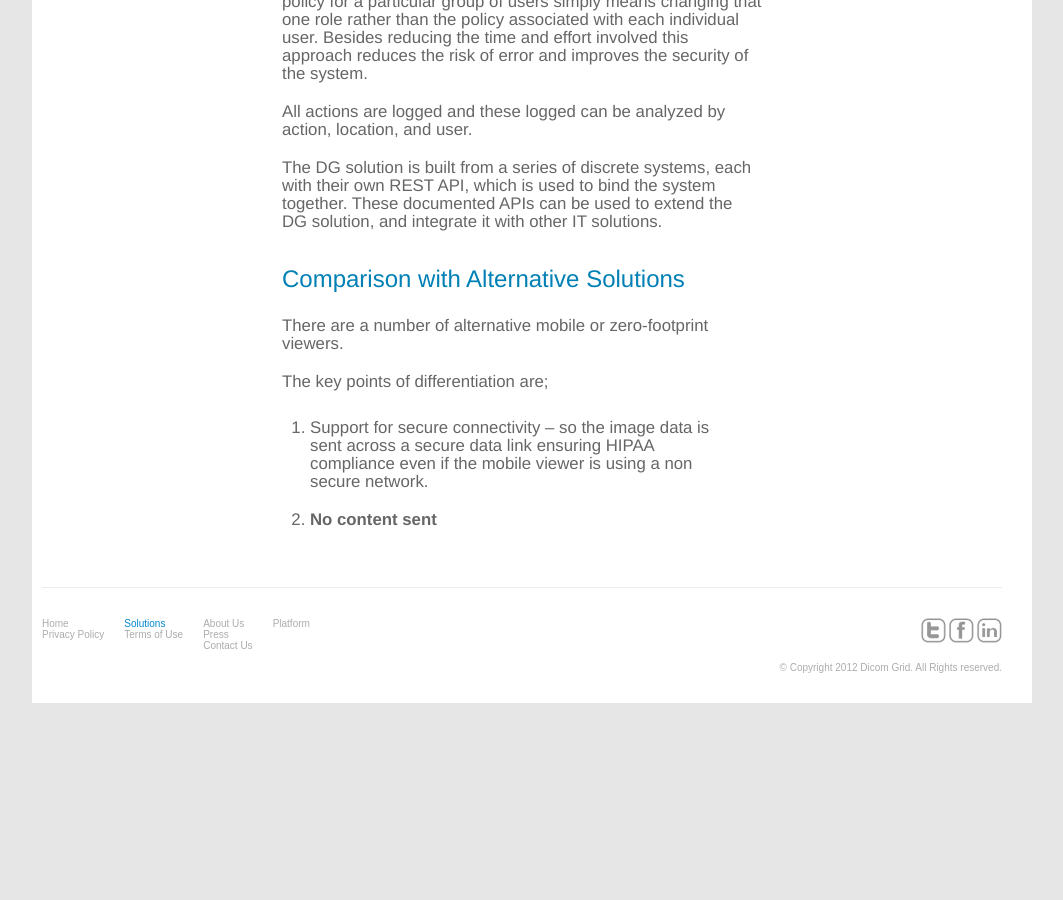
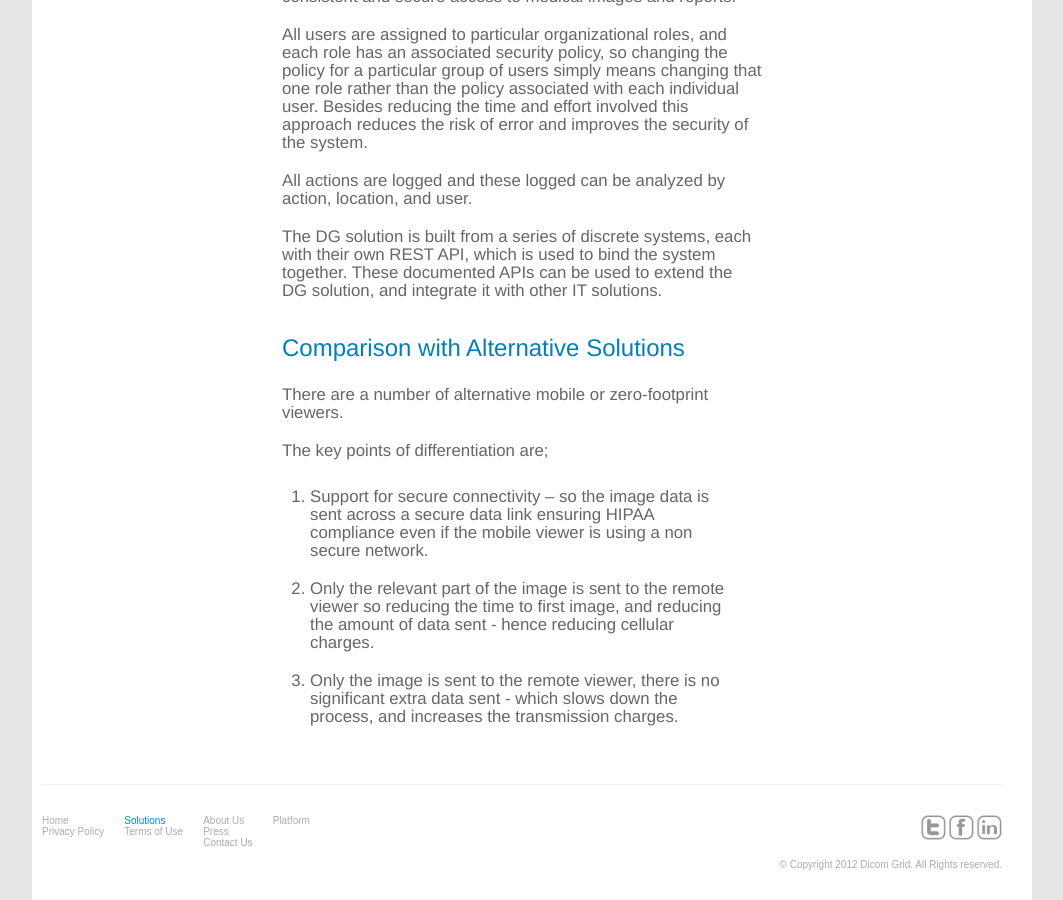
Before and after one commit to kevinold/dg-jekyll, a Jekyll site: the page built from solutions/dg-mobile.html, in a window 1280 px wide and 900 px high, scrolled down 1958 px. Shown: the whole window, without its empty margins (108-1171 px from the left). Built offline with Jekyll 4.4.1, drawn with Linux system fonts in a browser that asks for light colours; Markdown is read by kramdown in place of the engine named in the settings; before the commit the page ends 2661 px from its top, so only the background shows below that; some of the changed text lies outside the part shown.

Commit message:
dg mobile edits

```diff
--- a/solutions/dg-mobile.html
+++ b/solutions/dg-mobile.html
@@ -16,7 +18,9 @@
 
 <p>Equally the unified security model ensures a consistently secure access to the patient data.</p>
 
-<h2 id='workflow_and_quality_assurance'>Workflow and Quality Assurance</h2>
+<h2 id='fetures_and_benefits'>Features and Benefits</h2>
+
+<h3 id='workflow_and_quality_assurance'>Workflow and Quality Assurance</h3>
 
 <p>Mobile Image viewing is most useful when it is used to accelerate the delivery the care that a patient needs – so the underlying workflow management is critically important.</p>
 
@@ -26,13 +30,13 @@
 
 <p>Notification of events by email or text after any event, including success and failure or any process ensure that the entire care team is able to follow the progress the imaging study and know when their input is required.</p>
 
-<h2 id='hl7_reports'>HL7 Reports</h2>
+<h3 id='hl7_reports'>HL7 Reports</h3>
 
 <p>Patient Demographic data and the diagnosis reports are normally contained in the RIS (Radiology Information System), rather than in the PACS – which is focused on the studies themselves.</p>
 
 <p>The DG Exchange system pulls radiology reports from the HL7 and combines them with the relevant studies so that they can be moved and accessed as a single item from the Mobile viewer.</p>
 
-<h2 id='security_logging_access_control_and_external_apis'>Security, Logging, Access Control, and External APIs</h2>
+<h3 id='security_logging_access_control_and_external_apis'>Security, Logging, Access Control, and External APIs</h3>
 
 <p>The DG platform provides a uniform access and control model for all components in the DG solution suite – hence ensuring consistent and secure access to medical images and reports.</p>
 
@@ -51,5 +55,7 @@
 <ol>
 <li>Support for secure connectivity – so the image data is sent across a secure data link ensuring HIPAA compliance even if the mobile viewer is using a non secure network.</li>
 
-<li><strong>No content sent</strong></li>
+<li>Only the relevant part of the image is sent to the remote viewer so reducing the time to first image, and reducing the amount of data sent - hence reducing cellular charges.</li>
+
+<li>Only the image is sent to the remote viewer, there is no significant extra data sent - which slows down the process, and increases the transmission charges.</li>
 </ol>
```
Also changed, not shown: other parts of solutions/dg-mobile.html (+2 -0 lines), 1 other file.
